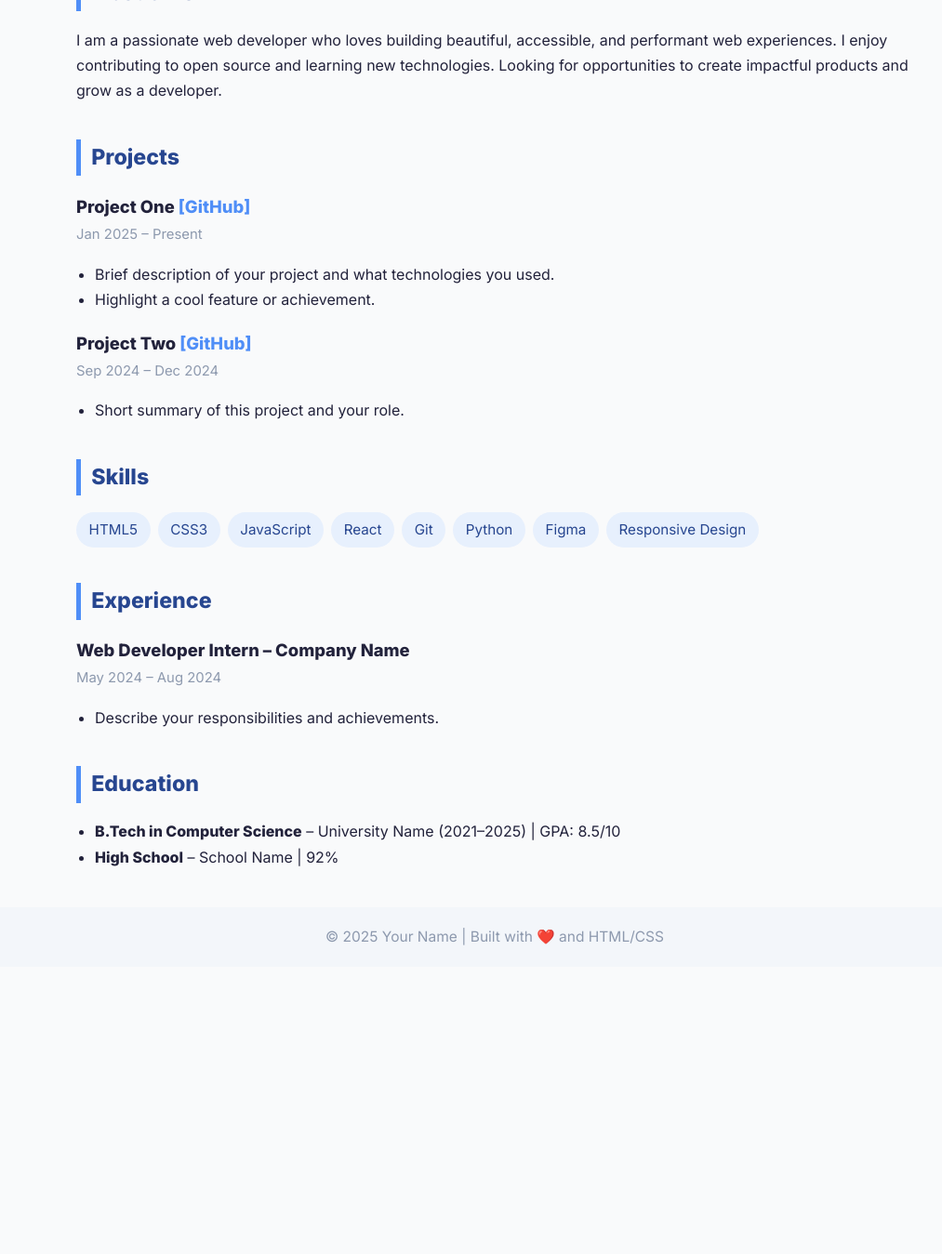
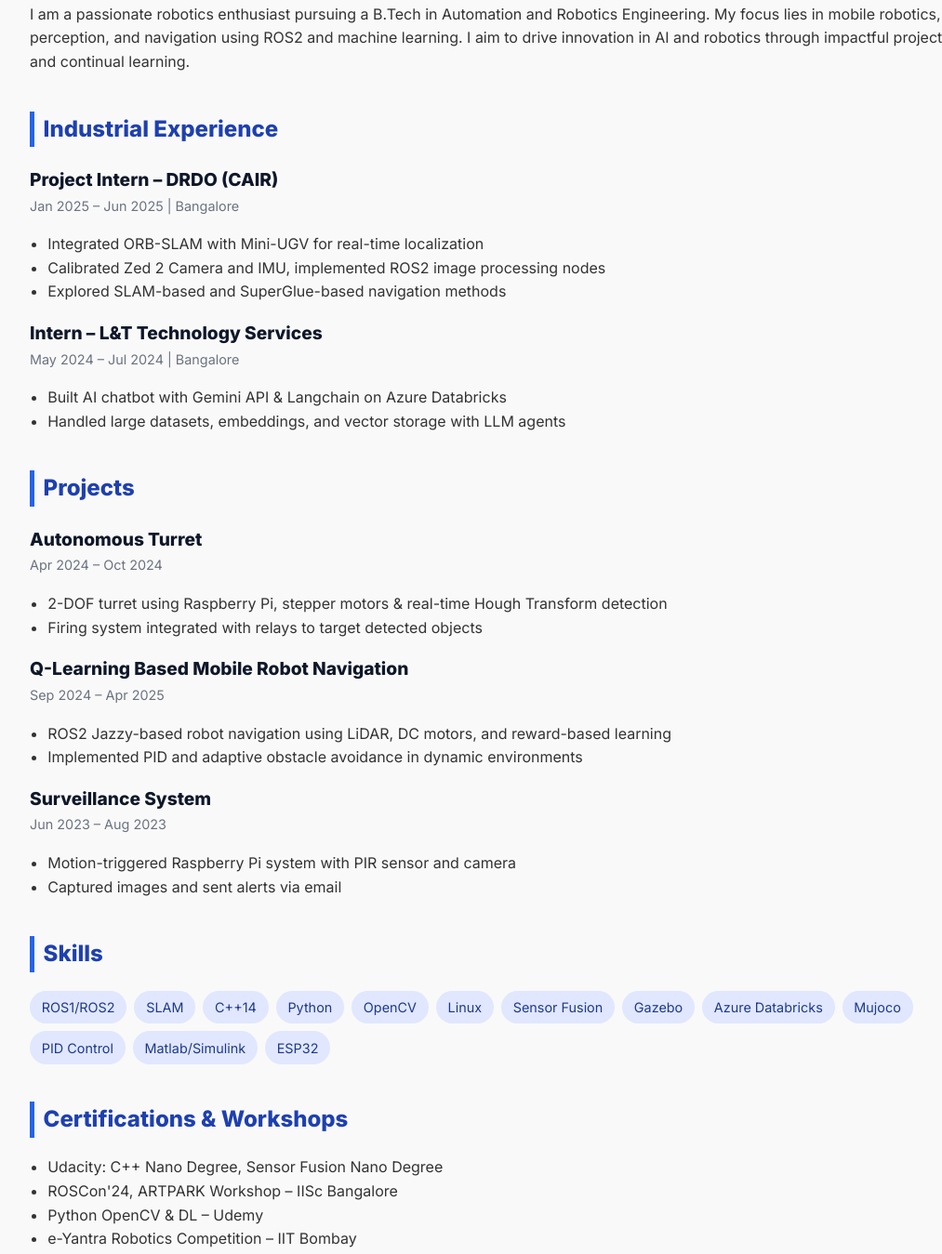
Before and after one commit to karanpatelkp/karanpatelkp.github.io, a plain HTML site: page index.html in a window 1280 px wide. Shown: the part 315-1664 px from the top of the page at 93% size, without its empty margins (108-1121 px from the left). Before the commit the page ends 1355 px from the top, so only its background shows below. Drawn offline with Linux system fonts and the light colour scheme.

Commit message:
Update index.html

```diff
--- a/index.html
+++ b/index.html
@@ -3,71 +3,63 @@
 <head>
   <meta charset="UTF-8" />
   <meta name="viewport" content="width=device-width, initial-scale=1.0"/>
-  <title>Your Name – Portfolio</title>
+  <title>Karan Patel – Robotics Portfolio</title>
   <link href="https://fonts.googleapis.com/css2?family=Inter:wght@400;600;800&display=swap" rel="stylesheet">
   <style>
     body {
       font-family: 'Inter', sans-serif;
       margin: 0;
       padding: 0;
-      background: #f9fafb;
-      color: #22223b;
-      line-height: 1.7;
+      background: #f9f9f9;
+      color: #333;
+      line-height: 1.6;
     }
     header {
-      background: #22223b;
-      color: #fff;
-      padding: 2.5rem 1rem 1.5rem 1rem;
+      background: #1e293b;
+      color: white;
+      padding: 2rem 1rem;
       text-align: center;
     }
     header h1 {
       margin: 0;
-      font-size: 2.8rem;
-      letter-spacing: 1px;
+      font-size: 2.5rem;
     }
     header p {
-      font-size: 1.12rem;
-      margin-top: 0.7rem;
-      color: #e0e1dd;
+      font-size: 1.1rem;
+      margin-top: 0.5rem;
     }
     .container {
-      max-width: 900px;
-      margin: 2.5rem auto;
-      padding: 0 1.2rem;
+      max-width: 1000px;
+      margin: 2rem auto;
+      padding: 0 1rem;
     }
     section {
-      margin-bottom: 2.4rem;
+      margin-bottom: 2.5rem;
     }
     h2 {
-      border-left: 5px solid #4f8ef7;
-      padding-left: 0.7rem;
-      font-size: 1.45rem;
-      color: #274690;
-      margin-bottom: 1.1rem;
+      border-left: 5px solid #2563eb;
+      padding-left: 0.6rem;
+      font-size: 1.5rem;
+      color: #1e40af;
     }
     .entry {
-      margin: 1.1rem 0;
+      margin: 1rem 0;
     }
     .entry h3 {
       margin: 0;
-      font-size: 1.15rem;
-      color: #22223b;
+      font-size: 1.2rem;
+      color: #0f172a;
     }
     .entry span {
-      font-size: 0.93rem;
-      color: #8d99ae;
+      font-size: 0.9rem;
+      color: #6b7280;
     }
     ul {
-      padding-left: 1.25rem;
+      padding-left: 1.2rem;
     }
     a {
-      color: #4f8ef7;
+      color: #2563eb;
       text-decoration: none;
-      transition: color 0.2s;
-    }
-    a:hover {
-      color: #274690;
-      text-decoration: underline;
     }
     .skills {
       display: flex;
@@ -75,62 +67,83 @@
       gap: 0.5rem;
     }
     .skill-tag {
-      background: #e7f0fd;
-      color: #274690;
-      padding: 0.38rem 0.85rem;
+      background: #e0e7ff;
+      color: #1e3a8a;
+      padding: 0.4rem 0.8rem;
       border-radius: 999px;
-      font-size: 0.95rem;
-      font-weight: 500;
+      font-size: 0.9rem;
     }
     footer {
       text-align: center;
-      padding: 1.2rem;
-      background: #f3f6fa;
-      font-size: 0.97rem;
-      color: #8d99ae;
-      margin-top: 2rem;
-    }
-    @media (max-width: 600px) {
-      header h1 { font-size: 2rem; }
-      .container { padding: 0 0.6rem; }
-      h2 { font-size: 1.15rem; }
+      padding: 1rem;
+      background: #f1f5f9;
+      font-size: 0.9rem;
+      color: #64748b;
     }
   </style>
 </head>
 <body>
   <header>
-    <h1>Your Name</h1>
-    <p>Web Developer | Designer | Open Source Enthusiast</p>
+    <h1>Karan Patel</h1>
+    <p>Automation & Robotics Engineering Student | Robotics | AI | ROS2</p>
     <p>
-      <a href="mailto:your.email@example.com">your.email@example.com</a> |
-      <a href="https://www.linkedin.com/in/yourprofile" target="_blank">LinkedIn</a> |
-      <a href="https://github.com/yourusername" target="_blank">GitHub</a>
+      <a href="mailto:karanpatel8u@gmail.com">karanpatel8u@gmail.com</a> |
+      <a href="https://www.linkedin.com/in/karan-patel-13471a243/" target="_blank">LinkedIn</a> |
+      India 🇮🇳
     </p>
   </header>
 
   <div class="container">
     <section>
-      <h2>About Me</h2>
-      <p>
-        I am a passionate web developer who loves building beautiful, accessible, and performant web experiences. I enjoy contributing to open source and learning new technologies. Looking for opportunities to create impactful products and grow as a developer.
-      </p>
+      <h2>Summary</h2>
+      <p>I am a passionate robotics enthusiast pursuing a B.Tech in Automation and Robotics Engineering. My focus lies in mobile robotics, perception, and navigation using ROS2 and machine learning. I aim to drive innovation in AI and robotics through impactful projects and continual learning.</p>
+    </section>
+
+    <section>
+      <h2>Industrial Experience</h2>
+      <div class="entry">
+        <h3>Project Intern – DRDO (CAIR)</h3>
+        <span>Jan 2025 – Jun 2025 | Bangalore</span>
+        <ul>
+          <li>Integrated ORB-SLAM with Mini-UGV for real-time localization</li>
+          <li>Calibrated Zed 2 Camera and IMU, implemented ROS2 image processing nodes</li>
+          <li>Explored SLAM-based and SuperGlue-based navigation methods</li>
+        </ul>
+      </div>
+      <div class="entry">
+        <h3>Intern – L&T Technology Services</h3>
+        <span>May 2024 – Jul 2024 | Bangalore</span>
+        <ul>
+          <li>Built AI chatbot with Gemini API & Langchain on Azure Databricks</li>
+          <li>Handled large datasets, embeddings, and vector storage with LLM agents</li>
+        </ul>
+      </div>
     </section>
 
     <section>
       <h2>Projects</h2>
       <div class="entry">
-        <h3>Project One <a href="https://github.com/yourusername/project-one" target="_blank">[GitHub]</a></h3>
-        <span>Jan 2025 – Present</span>
+        <h3>Autonomous Turret</h3>
+        <span>Apr 2024 – Oct 2024</span>
         <ul>
-          <li>Brief description of your project and what technologies you used.</li>
-          <li>Highlight a cool feature or achievement.</li>
+          <li>2-DOF turret using Raspberry Pi, stepper motors & real-time Hough Transform detection</li>
+          <li>Firing system integrated with relays to target detected objects</li>
         </ul>
       </div>
       <div class="entry">
-        <h3>Project Two <a href="https://github.com/yourusername/project-two" target="_blank">[GitHub]</a></h3>
-        <span>Sep 2024 – Dec 2024</span>
+        <h3>Q-Learning Based Mobile Robot Navigation</h3>
+        <span>Sep 2024 – Apr 2025</span>
         <ul>
-          <li>Short summary of this project and your role.</li>
+          <li>ROS2 Jazzy-based robot navigation using LiDAR, DC motors, and reward-based learning</li>
+          <li>Implemented PID and adaptive obstacle avoidance in dynamic environments</li>
+        </ul>
+      </div>
+      <div class="entry">
+        <h3>Surveillance System</h3>
+        <span>Jun 2023 – Aug 2023</span>
+        <ul>
+          <li>Motion-triggered Raspberry Pi system with PIR sensor and camera</li>
+          <li>Captured images and sent alerts via email</li>
         </ul>
       </div>
     </section>
@@ -138,39 +151,53 @@
     <section>
       <h2>Skills</h2>
       <div class="skills">
-        <span class="skill-tag">HTML5</span>
-        <span class="skill-tag">CSS3</span>
-        <span class="skill-tag">JavaScript</span>
-        <span class="skill-tag">React</span>
-        <span class="skill-tag">Git</span>
+        <span class="skill-tag">ROS1/ROS2</span>
+        <span class="skill-tag">SLAM</span>
+        <span class="skill-tag">C++14</span>
         <span class="skill-tag">Python</span>
-        <span class="skill-tag">Figma</span>
-        <span class="skill-tag">Responsive Design</span>
+        <span class="skill-tag">OpenCV</span>
+        <span class="skill-tag">Linux</span>
+        <span class="skill-tag">Sensor Fusion</span>
+        <span class="skill-tag">Gazebo</span>
+        <span class="skill-tag">Azure Databricks</span>
+        <span class="skill-tag">Mujoco</span>
+        <span class="skill-tag">PID Control</span>
+        <span class="skill-tag">Matlab/Simulink</span>
+        <span class="skill-tag">ESP32</span>
       </div>
     </section>
 
     <section>
-      <h2>Experience</h2>
-      <div class="entry">
-        <h3>Web Developer Intern – Company Name</h3>
-        <span>May 2024 – Aug 2024</span>
-        <ul>
-          <li>Describe your responsibilities and achievements.</li>
-        </ul>
-      </div>
+      <h2>Certifications & Workshops</h2>
+      <ul>
+        <li>Udacity: C++ Nano Degree, Sensor Fusion Nano Degree</li>
+        <li>ROSCon'24, ARTPARK Workshop – IISc Bangalore</li>
+        <li>Python OpenCV & DL – Udemy</li>
+        <li>e-Yantra Robotics Competition – IIT Bombay</li>
+      </ul>
     </section>
 
     <section>
       <h2>Education</h2>
       <ul>
-        <li><strong>B.Tech in Computer Science</strong> – University Name (2021–2025) | GPA: 8.5/10</li>
-        <li><strong>High School</strong> – School Name | 92%</li>
+        <li><strong>B.Tech in Automation and Robotics</strong> – Amrita Vishwa Vidyapeetham, Coimbatore (2021–2025) | GPA: 7.83/10</li>
+        <li><strong>High School</strong> – Happy Valley School, Vijayawada | GPA: 93%</li>
+        <li><strong>Middle School</strong> – Dr. KKR’s Gowtham International School | GPA: 92%</li>
+      </ul>
+    </section>
+
+    <section>
+      <h2>Extracurricular</h2>
+      <ul>
+        <li>Robotics Club Member – Contributed to multiple college robotics projects</li>
+        <li>Secretary – AAGNEYA Club | NSS Social Volunteer</li>
+        <li>Captain – College Powerlifting Team | 2x Gold Medalist & Best Lifter</li>
       </ul>
     </section>
   </div>
 
   <footer>
-    &copy; 2025 Your Name | Built with ❤️ and HTML/CSS
+    &copy; 2025 Karan Patel | Built with ❤️ for robotics
   </footer>
 </body>
 </html>
```
